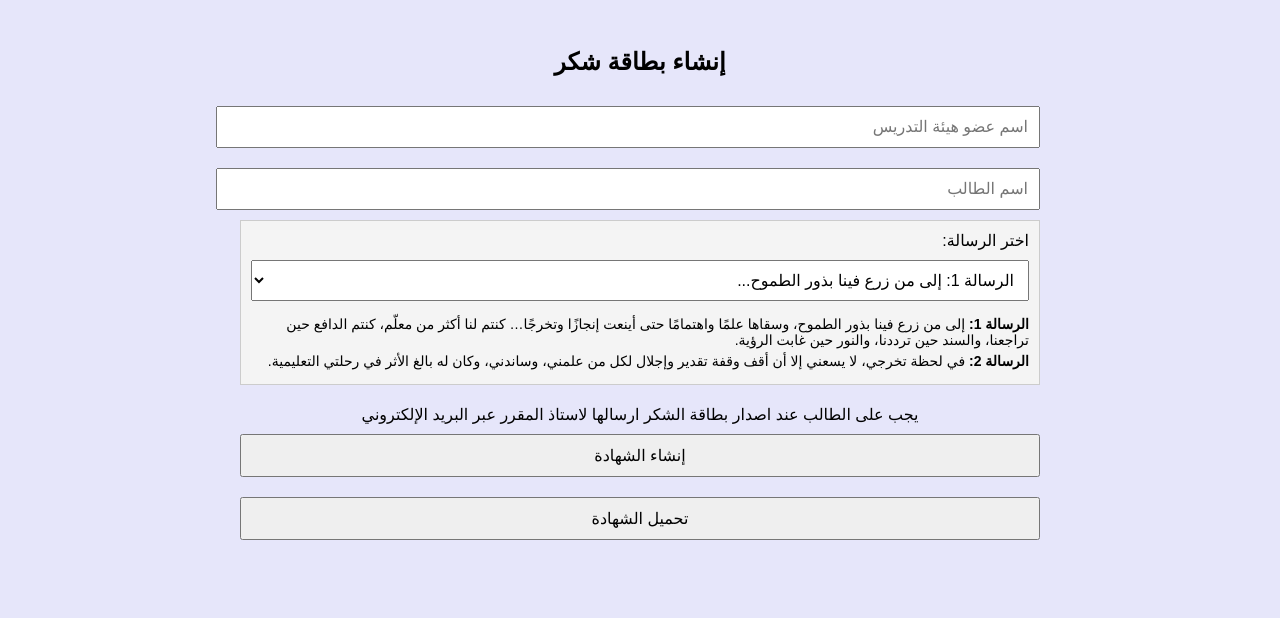
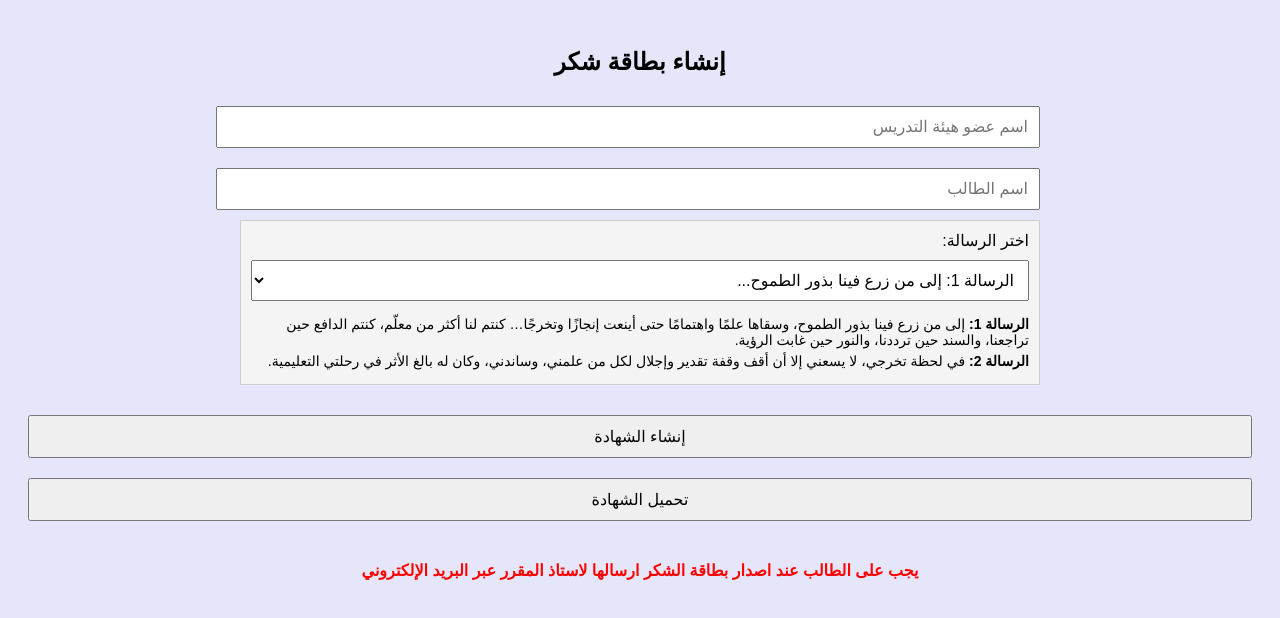
Before and after one commit to Jana33557799/-., a plain HTML site: page index.html in a window 1280 px wide. Drawn offline with Linux system fonts and the light colour scheme.

Commit message:
Update index.html

```diff
--- a/index.html
+++ b/index.html
@@ -4,6 +4,14 @@
 <head>
   <meta charset="UTF-8" />
   <title>بطاقة الشكر</title>
+  <style>
+  .instructions {
+    color: red;
+    font-weight: bold;
+    text-align: center;
+    margin-top: 30px;
+  }
+</style>
   <style>
     body {
       background-color: #E6E6FA;
@@ -55,8 +63,7 @@
       <p><strong>الرسالة 1:</strong> إلى من زرع فينا بذور الطموح، وسقاها علمًا واهتمامًا حتى أينعت إنجازًا وتخرجًا… كنتم لنا أكثر من معلّم، كنتم الدافع حين تراجعنا، والسند حين ترددنا، والنور حين غابت الرؤية.</p>
       <p><strong>الرسالة 2:</strong> في لحظة تخرجي، لا يسعني إلا أن أقف وقفة تقدير وإجلال لكل من علمني، وساندني، وكان له بالغ الأثر في رحلتي التعليمية.</p>
     </div>
-<div class="instructions">
-  يجب على الطالب عند اصدار بطاقة الشكر ارسالها لاستاذ المقرر عبر البريد الإلكتروني
+
 </div>
     <button onclick="generateCertificate()">إنشاء الشهادة</button>
     <button onclick="downloadImage()">تحميل الشهادة</button>
@@ -64,6 +71,7 @@
     <canvas id="certificateCanvas" width="800" height="600"></canvas>
   </div>
 
-  <script src="script.js"></script>
+<script src="script.js"></script>
+  <p class="instructions">يجب على الطالب عند اصدار بطاقة الشكر ارسالها لاستاذ المقرر عبر البريد الإلكتروني</p>
 </body>
 </html>
```
